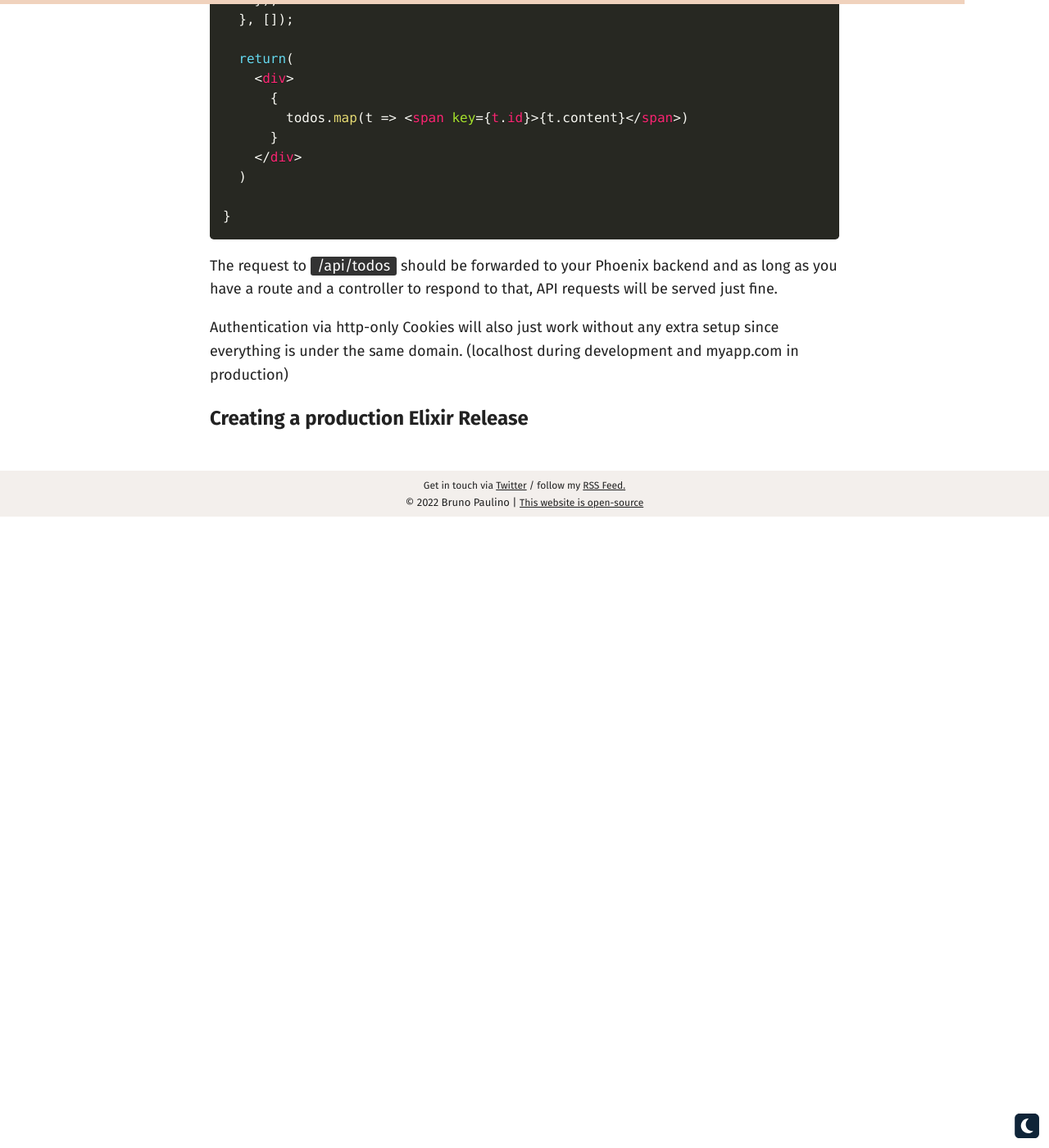
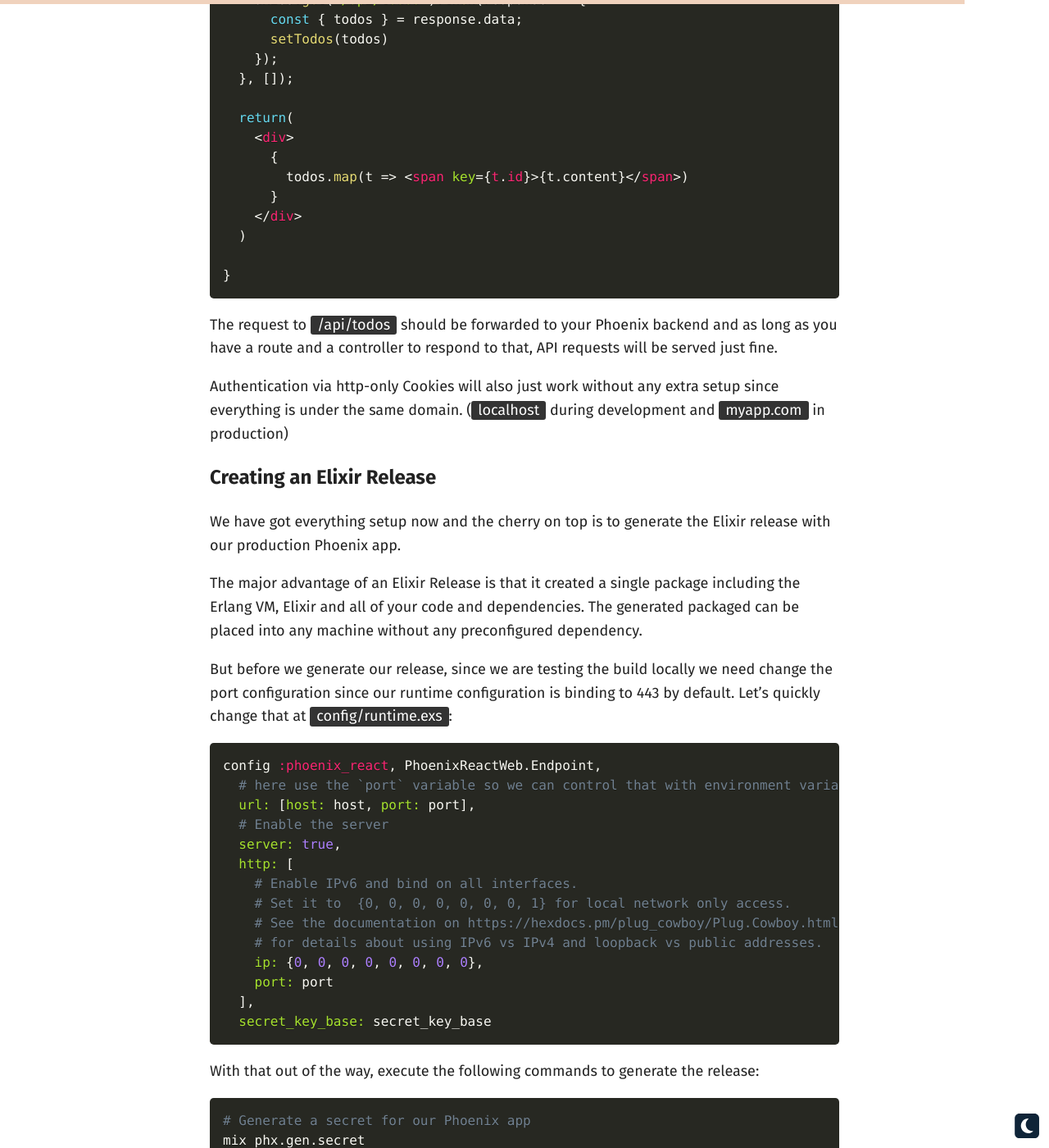
Before and after one commit to brunojppb/brunojppb.github.io, a Jekyll site: the page built from _posts/2022-01-19-elixir-phoenix-typescript-react.md, in a window 1280 px wide and 1400 px high, scrolled down 13716 px. Shown: the whole window at 82% size. Built offline with Jekyll 4.4.1, drawn with Linux system fonts in a browser that asks for light colours; before the commit the page ends 14346 px from its top, so only the background shows below that; some of the changed text lies outside the part shown.

Commit message:
Expand on Elixir releases

````diff
--- a/_posts/2022-01-19-elixir-phoenix-typescript-react.md
+++ b/_posts/2022-01-19-elixir-phoenix-typescript-react.md
@@ -4,7 +4,7 @@ author: Bruno Paulino
 title: Creating Webapps with React, Phoenix, Elixir and TypeScript in 2022
 permalink: entries/how-to-webapp-elixir-phoenix-typescript-react
 keywords: elixir,phoenix,typescript,react,webapp
-meta_description: Creating a Phoenix project with React and TypeScript
+meta_description: How to create a modern Phoenix app with React and TypeScript
 meta_image: /assets/images/posts/2021-09-01-how-to-use-redis-cluster-for-caching.jpg
 ---
 
@@ -131,6 +131,8 @@ with the following components:
 import { useEffect } from 'react';
 import { BrowserRouter, Link, Routes, Route } from 'react-router-dom';
 
+const style = {display: 'flex', gap: '8px', padding: '8px'}
+
 function App() {
 
   /**
@@ -148,7 +150,7 @@ function App() {
 
   return (
     <BrowserRouter basename="app">
-      <nav style={{display: 'flex', gap: 8, padding: 8}}>
+      <nav style={style}>
         <Link to="/">Home</Link>
         <Link to="/settings">Settings Page</Link><br/>
       </nav>
@@ -174,8 +176,9 @@ function SettingsPage() {
 }
 
 function HomePage() {
+  const style = {padding: '8px'}
   return(
-    <div style={{padding: 8}}>
+    <div style={style}>
       <h1>React TS Home</h1>
       <p>Welcome to the homepage</p>
     </div>
@@ -508,7 +511,88 @@ and as long as you have a route and a controller to respond to that,
 API requests will be served just fine.
 
 Authentication via http-only Cookies will also just work without any extra
-setup since everything is under the same domain. (localhost during development
-and myapp.com in production)
+setup since everything is under the same domain. (`localhost` during development
+and `myapp.com` in production)
 
-## Creating a production Elixir Release
+## Creating an Elixir Release
+
+We have got everything setup now and the cherry on top is to generate the Elixir
+release with our production Phoenix app.
+
+The major advantage of an Elixir Release is that it created a single package including
+the Erlang VM, Elixir and all of your code and dependencies. The generated packaged
+can be placed into any machine without any preconfigured dependency.
+
+But before we generate our release, since we are testing the build locally
+we need change the port configuration since our runtime configuration is
+binding to 443 by default. Let's quickly change that at `config/runtime.exs`:
+
+```elixir
+config :phoenix_react, PhoenixReactWeb.Endpoint,
+  # here use the `port` variable so we can control that with environment variables
+  url: [host: host, port: port],
+  # Enable the server
+  server: true,
+  http: [
+    # Enable IPv6 and bind on all interfaces.
+    # Set it to  {0, 0, 0, 0, 0, 0, 0, 1} for local network only access.
+    # See the documentation on https://hexdocs.pm/plug_cowboy/Plug.Cowboy.html
+    # for details about using IPv6 vs IPv4 and loopback vs public addresses.
+    ip: {0, 0, 0, 0, 0, 0, 0, 0},
+    port: port
+  ],
+  secret_key_base: secret_key_base
+```
+
+With that out of the way, execute the following commands to generate the release:
+
+```shell
+# Generate a secret for our Phoenix app
+mix phx.gen.secret
+# It will output a very long string. Something like this:
+B41pUFgfTJeEUpt+6TwSkbrxlAb9uibgIemaYbm1Oq+XdZ3Q96LcaW9sarbGfMhy
+
+# Now export this secret as a environment variable:
+export SECRET_KEY_BASE=B41pUFgfTJeEUpt+6TwSkbrxlAb9uibgIemaYbm1Oq+XdZ3Q96LcaW9sarbGfMhy
+
+# Export the database URL
+# Probably very different in production for you.
+# I'm just using the local postgreSQL dev instance for this demo
+export DATABASE_URL=ecto://postgres:postgres@localhost/phoenix_react_dev
+
+# Get production dependencies
+mix deps.get --only prod
+
+# Compile the project for production
+MIX_ENV=prod mix compile
+
+# Generate static assets in case you
+# are using Phoenix default assets pipelines
+# For serve-side rendered pages
+MIX_ENV=prod mix assets.deploy
+
+# Generate our React frontend using
+# our custom mix task
+mix webapp
+
+# Genereate the convenience scripts to assist
+# Phoenix applicaiton deployments like running ecto migrations
+mix phx.gen.release
+
+# Now we are ready to generate the Elixir Release
+MIX_ENV=prod mix release
+```
+
+We now have our production release ready. Let's fire it up with the following command:
+
+```shell
+PHX_HOST=localhost _build/prod/rel/phoenix_react/bin/phoenix_react start
+# You should an output similar to the following
+19:52:53.813 [info] Running PhoenixReactWeb.Endpoint with cowboy 2.9.0 at :::4000 (http)
+19:52:53.814 [info] Access PhoenixReactWeb.Endpoint at http://localhost:4000
+```
+
+Great! Now our Phoenix app is running in production mode. Now head to your browser
+and open `localhost:4000/app`. You should see our React app being rendered!
+
+## Where to go from here
````
